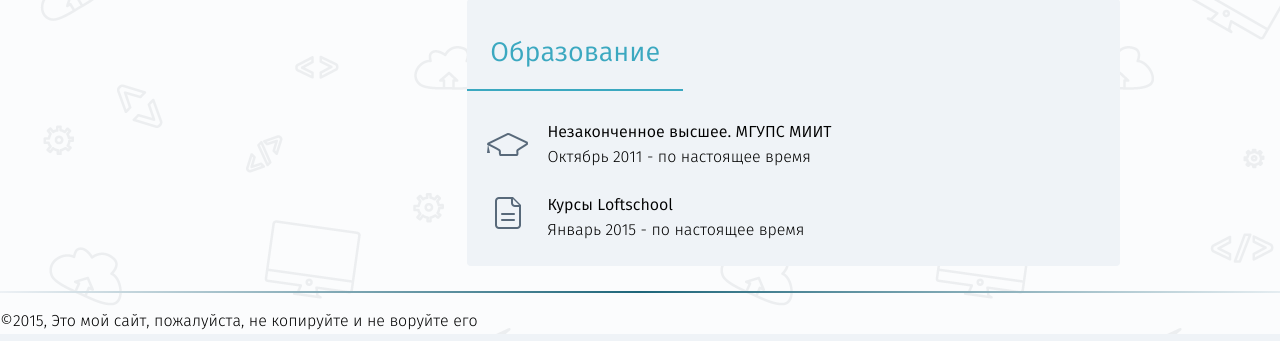
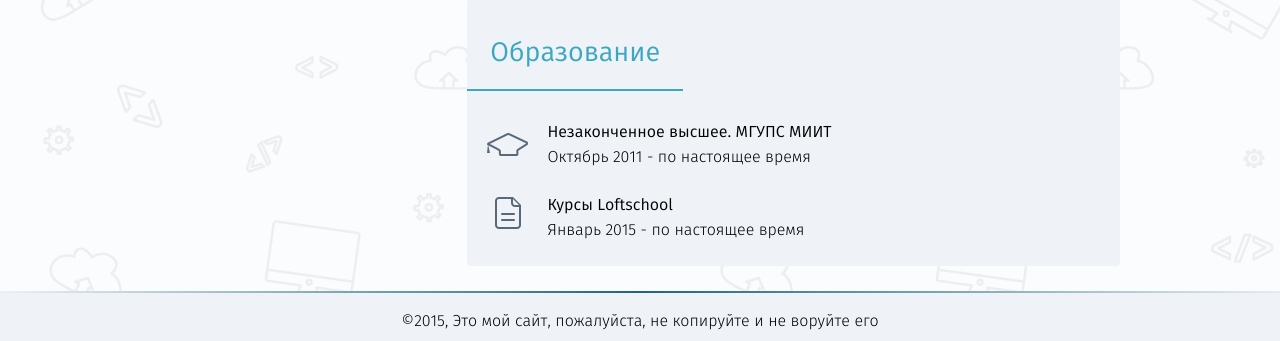
Before and after one commit to mastasable/Portfolio-2, a PHP site: page / in a window 1280 px wide. Shown: the part 764-1105 px from the top of the page. Run offline with PHP 8.4, Linux system fonts and the light colour scheme.

Commit message:
добавлен подвал

```diff
--- a/app/index.html
+++ b/app/index.html
@@ -119,8 +119,9 @@
 			</div>
 		</div>
 	</div>
-	<div class="gradient-line"></div>
+
 	<footer class="footer">
+		<div class="gradient-line"></div>
 		<p class="footer-copyright">&copy;2015, Это мой сайт, пожалуйста, не копируйте и не воруйте его</p>
 	</footer>
 
--- a/app/styles/main.css
+++ b/app/styles/main.css
@@ -41,7 +41,8 @@ ul {
 
 .wrapper {
   position: relative;
-  min-height: 100%; }
+  min-height: 100%;
+  padding-bottom: 50px; }
 
 .container {
   width: 960px; }
@@ -278,3 +279,9 @@ ul {
     font-family: 'fira_sanslight', Sans, sans-serif;
     font-size: 16px;
     margin: 0; }
+
+.footer {
+  margin-top: -50px;
+  text-align: center;
+  background: #eff3f7;
+  height: 50px; }
--- a/app/styles/scss/main.scss
+++ b/app/styles/scss/main.scss
@@ -59,6 +59,7 @@ ul{
 .wrapper{
 	position: relative;
 	min-height: 100%;
+	padding-bottom: 50px;
 }
 
 .container {
@@ -361,3 +362,10 @@ ul{
 		}
 	}
 }
+
+.footer{
+	margin-top: -50px;
+	text-align: center;
+	background: $background;
+	height: 50px;
+}
```
